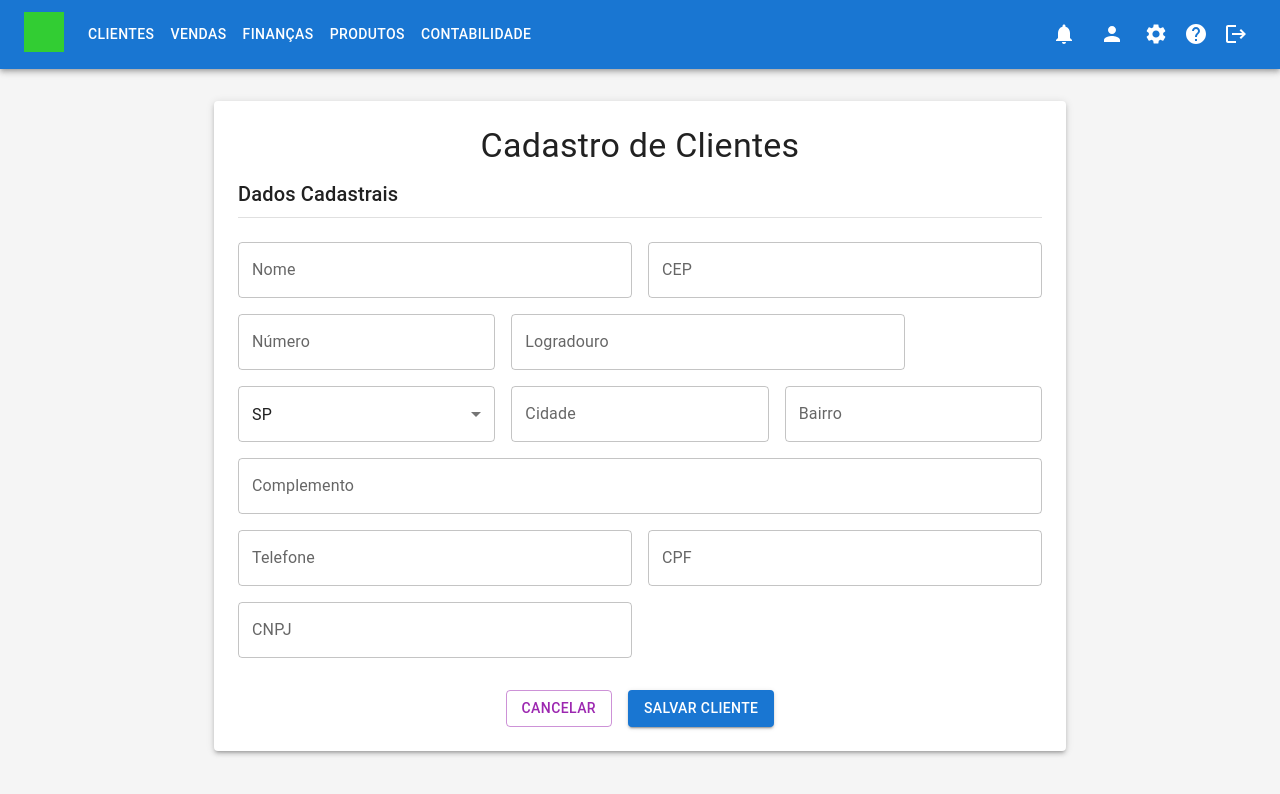
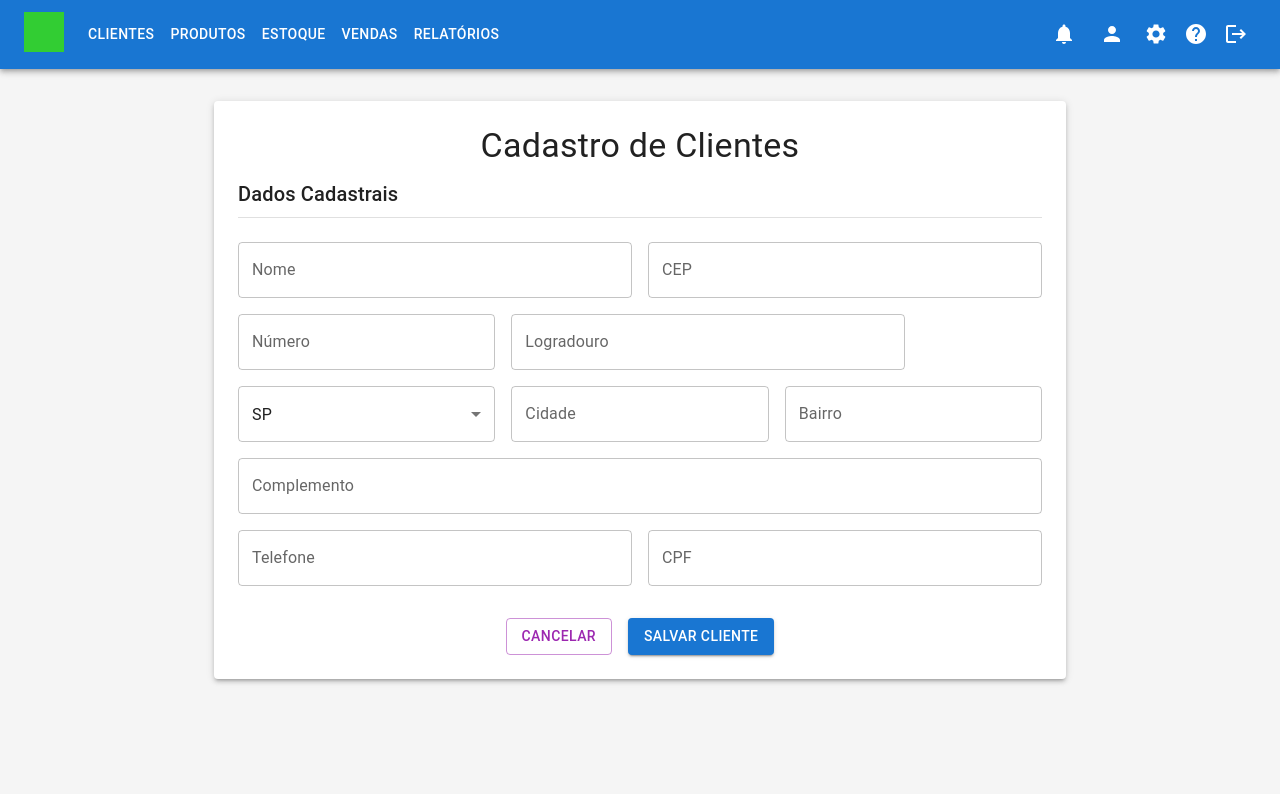
Before and after one commit to miguelkabum/Premick-ERP, a React (Vite) app in the folder client/: page /clientes/cadastro in a window 1280 px wide. Shown: the top 794 px of the page. Built offline with nearby package versions, Linux system fonts and the light colour scheme; sample sign-in values are in the browser's storage.

Commit message:
NavBar organizada, exclusão de CNPJ Cliente

```diff
--- a/client/src/components/Navbar/ResponsiveAppBar.jsx
+++ b/client/src/components/Navbar/ResponsiveAppBar.jsx
@@ -57,7 +57,7 @@ const ResponsiveAppBar = () => {
     <AppBar position="static">
       <Container maxWidth="xl">
         <Toolbar disableGutters>
-          <Link to="/" style={{ textDecoration: "none", color: "inherit" }}>
+          <Link to="/dashboard" style={{ textDecoration: "none", color: "inherit" }}>
             <img
               src={logoExample}
               alt="logo"
@@ -95,13 +95,21 @@ const ResponsiveAppBar = () => {
                 display: { xs: "block", md: "none" },
               }}
             >
-              {["Suprimentos", "Vendas", "Finanças", "Serviços"].map(
-                (section) => (
-                  <MenuItem key={section} onClick={handleCloseNavMenu}>
-                    <Typography textAlign="center">{section}</Typography>
-                  </MenuItem>
-                )
-              )}
+              <MenuItem onClick={() => { navigate("/clientes");}}>
+                <Typography textAlign="center">Clientes</Typography>
+              </MenuItem>
+              <MenuItem onClick={() => { navigate("/produtos");}}>
+                <Typography textAlign="center">Produtos</Typography>
+              </MenuItem>
+              <MenuItem onClick={() => { navigate("/estoques");}}>
+                <Typography textAlign="center">Estoque</Typography>
+              </MenuItem>
+              <MenuItem onClick={() => { navigate("/vendas");}}>
+                <Typography textAlign="center">Vendas</Typography>
+              </MenuItem>
+              <MenuItem onClick={() => { navigate("/relatorios");}}>
+                <Typography textAlign="center">Relatórios</Typography>
+              </MenuItem>
             </Menu>
           </Box>
 
@@ -117,6 +125,20 @@ const ResponsiveAppBar = () => {
             <Button
               sx={{ my: 2, color: "white", display: "block" }}
               component={Link}
+              to="/produtos"
+            >
+              Produtos
+            </Button>
+            <Button
+              sx={{ my: 2, color: "white", display: "block" }}
+              component={Link}
+              to="/estoques"
+            >
+              Estoque
+            </Button>
+            <Button
+              sx={{ my: 2, color: "white", display: "block" }}
+              component={Link}
               to="/vendas"
             >
               Vendas
@@ -124,23 +146,9 @@ const ResponsiveAppBar = () => {
             <Button
               sx={{ my: 2, color: "white", display: "block" }}
               component={Link}
-              to="/financas"
+              to="/relatorios"
             >
-              Finanças
-            </Button>
-            <Button
-              sx={{ my: 2, color: "white", display: "block" }}
-              component={Link}
-              to="/produtos"
-            >
-              Produtos
-            </Button>
-            <Button
-              sx={{ my: 2, color: "white", display: "block" }}
-              component={Link}
-              to="#"
-            >
-              Contabilidade
+              Relatórios
             </Button>
           </Box>
 
--- a/client/src/pages/CadastroClientes/CadastroCliente.jsx
+++ b/client/src/pages/CadastroClientes/CadastroCliente.jsx
@@ -18,8 +18,7 @@ const CadastroCliente = () => {
     bairro: '',
     complemento: '',
     telefone_cliente: '',
-    CPF_cliente: '',
-    CNPJ_cliente: ''
+    CPF_cliente: ''
   });
 
   useEffect(() => {
@@ -175,16 +174,6 @@ const CadastroCliente = () => {
                 onChange={handleChange}
               />
             </Grid>
-            <Grid item xs={12} sm={6}>
-              <TextField
-                fullWidth
-                label="CNPJ"
-                variant="outlined"
-                name="CNPJ_cliente"
-                value={cliente.CNPJ_cliente}
-                onChange={handleChange}
-              />
-            </Grid>
           </Grid>
 
           <Box sx={{ display: 'flex', justifyContent: 'center', mt: 4 }}>
--- a/client/src/pages/Clientes/ClientesPage.jsx
+++ b/client/src/pages/Clientes/ClientesPage.jsx
@@ -67,7 +67,6 @@ const ClientesPage = () => {
     { field: "id_cliente", headerName: "ID", width: 100 },
     { field: "nome_cliente", headerName: "Nome", width: 150 },
     { field: "CPF_cliente", headerName: "CPF", width: 150 },
-    { field: "CNPJ_cliente", headerName: "CNPJ", width: 150 },
     { field: "cidade", headerName: "Cidade", width: 150 },
     { field: "telefone_cliente", headerName: "Telefone", width: 150 },
     {
@@ -136,7 +135,7 @@ const ClientesPage = () => {
           >
             <TextField
               variant="outlined"
-              placeholder="Pesquisar por nome, CPF ou CNPJ..."
+              placeholder="Pesquisar por nome, CPF ..."
               InputProps={{
                 startAdornment: <Search />,
               }}
```
Also changed, not shown: 1 other file (tests, documents, lock files or other folders).
